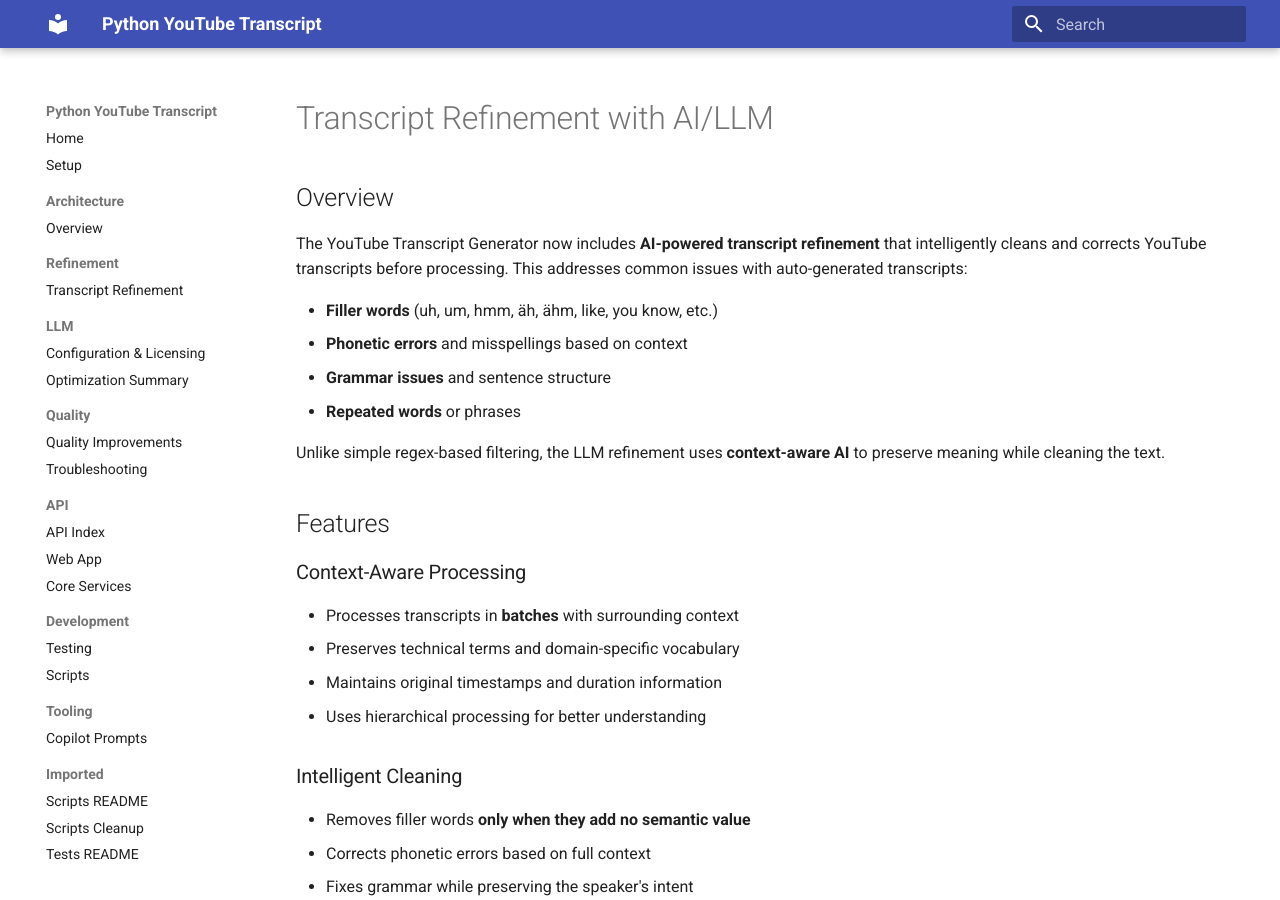
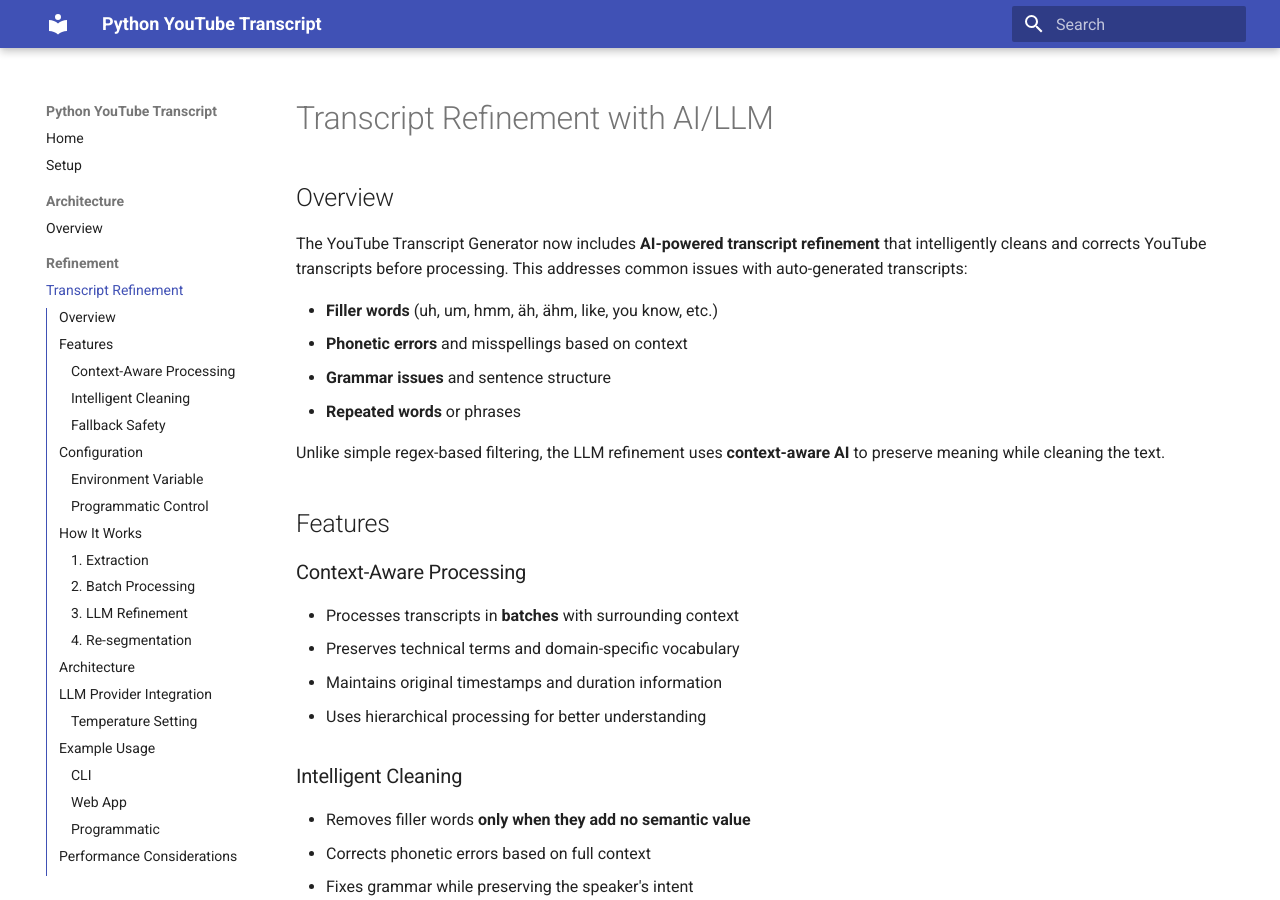
Before and after one commit to foersben/python-youtube-section-generator, an MkDocs documentation site: the page built from docs/transcript-refinement.md, in a window 1280 px wide and 900 px high. Built offline with MkDocs 1.6.1 and Material for MkDocs 9.7.7, drawn with Linux system fonts in a browser that asks for light colours.

Commit message:
docs(changelog): add changelog index and unreleased split; point nav to changelog/index.md

```diff
--- a/mkdocs.yml
+++ b/mkdocs.yml
@@ -13,15 +13,15 @@
   - Home: index.md
   - Setup: setup.md
   - Architecture:
-    - Overview: ARCHITECTURE.md
+    - Overview: architecture.md
   - Refinement:
-    - Transcript Refinement: TRANSCRIPT_REFINEMENT.md
+    - Transcript Refinement: transcript-refinement.md
   - LLM:
-    - Configuration & Licensing: LLM_CONFIGURATION.md
+    - Configuration & Licensing: llm-configuration.md
     - Optimization Summary: OPTIMIZATION_SUMMARY.md
   - Quality:
     - Quality Improvements: QUALITY_IMPROVEMENTS.md
-    - Troubleshooting: TROUBLESHOOTING.md
+    - Troubleshooting: troubleshooting.md
   - API:
     - API Index: api/index.md
     - Web App: api/web_app.md
@@ -37,9 +37,9 @@
     - Tests README: imported/tests_readme.md
   - Appendix:
     - Project README: project_readme.md
-    - Documentation Index: README.md
+    - Documentation Index: documentation-index.md
     - Status & Updates: status_index.md
-    - Changelog: CHANGELOG.md
+    - Changelog: changelog/index.md
     - Contributing: contributing.md
 
 plugins:
```
